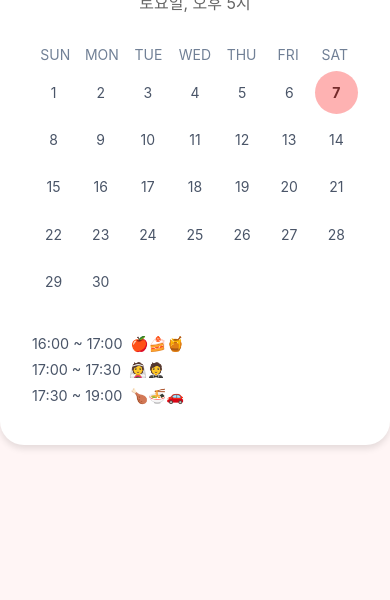
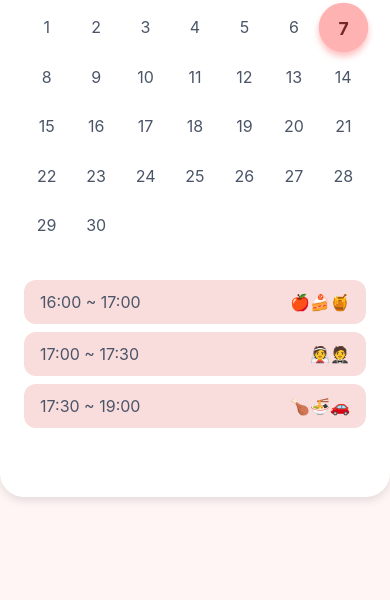
Before and after one commit to sooosujin/wedding_invitation, a plain HTML site: page html/calendar.html in a window 390 px wide. Shown: the part 244-844 px from the top of the page. Drawn offline with Linux system fonts and the light colour scheme.

Commit message:
모바일 사이즈 최적화 및 폰트 미적용 수정

```diff
--- a/css/style.css
+++ b/css/style.css
@@ -1,11 +1,13 @@
     @font-face {
         font-family: 'Pretendard-Regular';
-        src: url('https://fastly.jsdelivr.net/gh/Project-Noonnu/noonfonts_2107@1.1/Pretendard-Regular.woff') format('woff');
+        src: url('https://fastly.jsdelivr.net/gh/Project-Noonnu/noonfonts_2107@1.1/Pretendard-Regular.woff2') format('woff2'),
+            url('https://fastly.jsdelivr.net/gh/Project-Noonnu/noonfonts_2107@1.1/Pretendard-Regular.woff') format('woff');
         font-weight: 400;
         font-style: normal;
+        font-display: swap;
     }
       body {
-          font-family: 'Pretendard-Regular', sans-serif;
+          font-family: 'Pretendard-Regular','Apple SD Gothic Neo', 'Malgun Gothic',sans-serif;
           margin: 0;
           padding: 0;
           background-color: #f8f8f8;
@@ -13,21 +15,22 @@
           overflow-y: hidden; /* Prevent default scrolling */
       }
       .container {
-          max-width: 600px;
+          max-width: 100%;
           margin: 0 auto;
           background-color: #fff;
           overflow: hidden; /* 내용이 섹션 밖으로 나가지 않음 */
           position: relative;
           max-width: 100%;
           height: 100vh;
-  overflow-y: scroll;
+          overflow-y: auto;
           scroll-snap-type: y mandatory;
           scroll-behavior: smooth;
       }
       .section {
           max-width: 600px; /* 섹션 크기 제한 */
+          width: 100%;
           margin: 0 auto;
-          padding: 2rem;
+          padding: 1rem;
           overflow: hidden; /* 섹션 영역 밖으로 나가는 내용 숨김 */
           position: relative; /* 슬라이더 버튼 배치에 유용 */
           height: 100vh;
--- a/html/calendar.html
+++ b/html/calendar.html
@@ -5,6 +5,15 @@
     <meta name="viewport" content="width=device-width, initial-scale=1.0">
     <title>Wedding Calendar 2025</title>
     <style>
+        /* ✅ 모바일 친화적인 폰트 설정 */
+        @font-face {
+            font-family: 'Pretendard-Regular';
+            src: url('https://fastly.jsdelivr.net/gh/Project-Noonnu/noonfonts_2107@1.1/Pretendard-Regular.woff2') format('woff2'),
+                 url('https://fastly.jsdelivr.net/gh/Project-Noonnu/noonfonts_2107@1.1/Pretendard-Regular.woff') format('woff');
+            font-weight: 400;
+            font-style: normal;
+            font-display: swap;
+        }
         body {
             font-family: -apple-system, BlinkMacSystemFont, "Segoe UI", Roboto, sans-serif;
             display: flex;
@@ -13,17 +22,19 @@
             min-height: 100vh;
             margin: 0;
             background-color: #fff5f5;
+            touch-action: manipulation; /* 터치 UX 개선 */
         }
-
+        /* ✅ 모바일에서 자연스럽게 보이도록 카드 크기 조정 */
         .invitation-card {
             background: white;
-            padding: 2rem;
+            padding: 1.5rem;
             border-radius: 24px;
-            box-shadow: 0 4px 6px rgba(0, 0, 0, 0.1);
-            max-width: 400px;
-            width: 90%;
+            box-shadow: 0 4px 8px rgba(0, 0, 0, 0.1);
+            width: 90vw;
+            max-width: 450px;
+            min-height: 70vh;
         }
-
+        /* ✅ 반응형 폰트 크기 조정 */
         .date-header {
             text-align: center;
             color: #4a5568;
@@ -31,32 +42,34 @@
         }
 
         .date-header h1 {
-            font-size: 2rem;
-            font-weight: 400;
+            font-size: 6vw;  /* 반응형 (모바일에서는 6vw, 태블릿 이상에서는 2rem) */
+            font-weight: 600;
             margin: 0;
         }
 
         .date-header p {
+            font-size: 1.1rem;
+            color: #666;
             margin: 0.5rem 0;
-            color: #666;
         }
-
+        /* ✅ 캘린더 스타일 */
         .calendar {
             margin: 2rem 0;
         }
 
         .calendar-header {
             display: grid;
-            grid-template-columns: repeat(7, 1fr);
+            grid-template-columns: repeat(7, minmax(36px, 1fr)); /* 모바일 크기 대응 */
             text-align: center;
             color: #718096;
-            font-size: 0.875rem;
+            font-size: 1rem;
+            font-weight: 600;
             margin-bottom: 0.5rem;
         }
 
         .calendar-grid {
             display: grid;
-            grid-template-columns: repeat(7, 1fr);
+            grid-template-columns: repeat(7, minmax(36px, 1fr)); /* 작은 화면에서 적응 */
             gap: 4px;
         }
 
@@ -65,28 +78,45 @@
             display: flex;
             align-items: center;
             justify-content: center;
-            font-size: 0.875rem;
+            font-size: 1rem;
             color: #4a5568;
             border-radius: 50%;
+            transition: background-color 0.2s ease-in-out;
+            user-select: none;
+            touch-action: manipulation; /* 터치 UX 개선 */
         }
-
+        /* ✅ 선택된 날짜 강조 */
         .calendar-day.highlight {
             background-color: #feb2b2;
             color: #742a2a;
             font-weight: bold;
+            transform: scale(1.1);
+            box-shadow: 0 4px 6px rgba(255, 100, 100, 0.4);
         }
-
+        .calendar-day:active {
+            background-color: rgba(255, 178, 178, 0.8);
+            transform: scale(0.95);
+        }
+        /* ✅ 일정 섹션 */
         .schedule {
             margin-top: 2rem;
             color: #4a5568;
-            font-size: 0.9rem;
+            font-size: 1rem;
         }
 
         .schedule-item {
             display: flex;
             align-items: center;
+            justify-content: space-between;
+            padding: 0.75rem 1rem;
+            border-radius: 12px;
+            background-color: #f9dcdc;
             margin: 0.5rem 0;
-            gap: 0.5rem;
+            touch-action: manipulation; /* 터치 UX 개선 */
+            transition: transform 0.2s ease-in-out;
+        }
+        .schedule-item:active {
+            transform: scale(0.98);
         }
     </style>
 </head>
--- a/scripts/script.js
+++ b/scripts/script.js
@@ -11,7 +11,8 @@
 document.addEventListener("DOMContentLoaded", function () {
   const swiper = new Swiper('.swiper-container', {
     // Swiper 옵션
-    slidesPerView: 3, // 한 번에 보여줄 슬라이드 수
+    slidesPerView: window.innerWidth > 768 ? 3 : 1.2, // 모바일에서 1.2개만 보이게
+    /* slidesPerView: 3, // 한 번에 보여줄 슬라이드 수 */
     spaceBetween: 10, // 슬라이드 간 간격
     centeredSlides: true, // 가운데 슬라이드 강조
     loop: true, // 무한 루프
```
Lines whose indentation alone changed are shown as unchanged.
